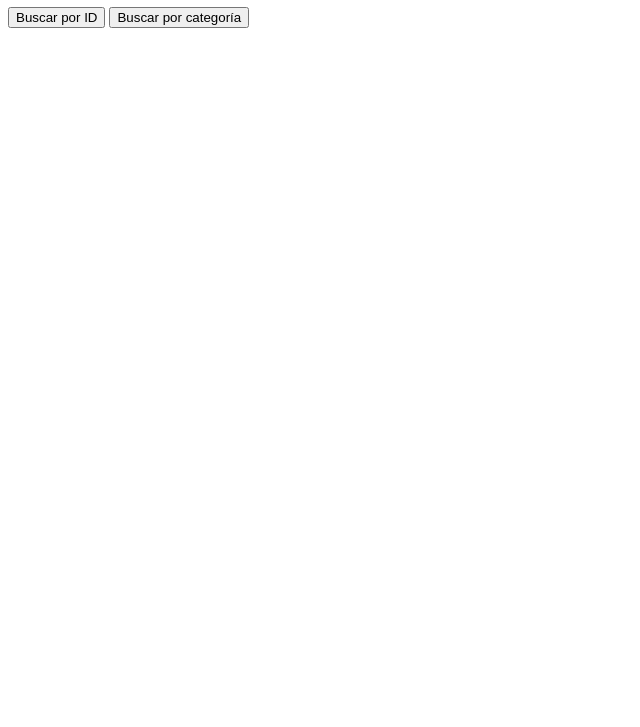
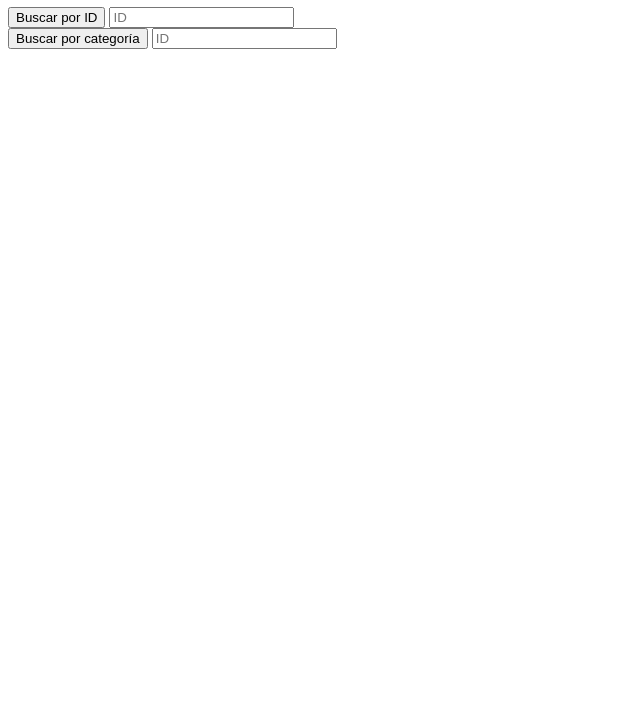
Before and after one commit to JimmyIFP/practica-repaso-typescript-inventario, a website: page public/index.html in a window 1280 px wide. Shown: the part 73-800 px from the top of the page, without its empty margins (0-640 px from the left). Drawn offline with Linux system fonts and the light colour scheme.

Commit message:
Refactor buttons and inputs for search functionality

```diff
--- a/public/index.html
+++ b/public/index.html
@@ -8,8 +8,14 @@
 <body>
   <h1>Inventario en TypeScript - James Ovalle</h1>
   <main>
-    <button id="btn-id">Buscar por ID</button>
-    <button id="btn-cat">Buscar por categoría</button>
+    <div id="id-container">
+      <button id="btn-id">Buscar por ID</button>
+      <input id="input-id" type="number" placeholder="ID">
+    </div>
+    <div id="cat-container">
+      <button id="btn-cat">Buscar por categoría</button>
+      <input id="input-cat" type="text" placeholder="ID">
+    </div>
     <div id="salida"></div>
   </main>
 </body>
```
